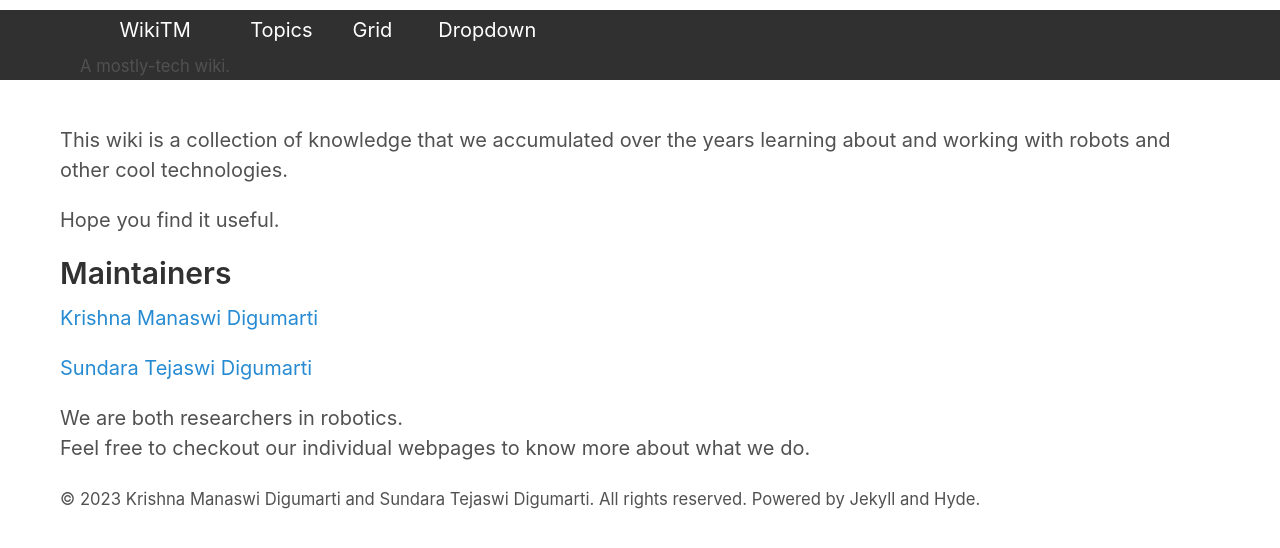
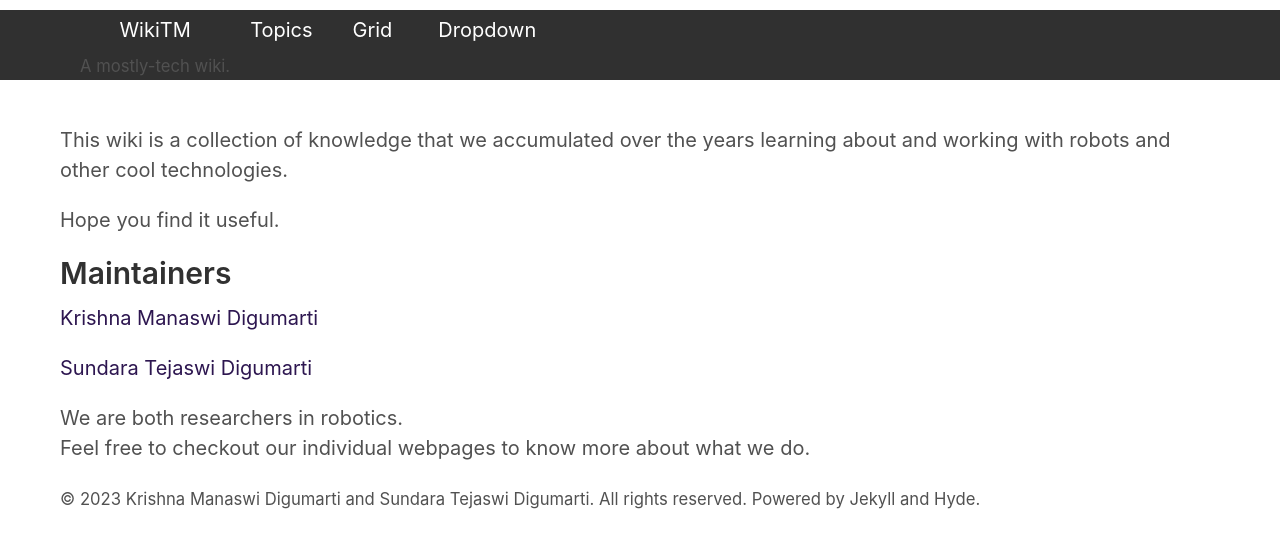
Before and after one commit to tejaswid/wikitm, a Jekyll site: the page built from index.html, in a window 1280 px wide. Shown: the top 548 px of the page. Built offline with Jekyll 4.4.1, drawn with Linux system fonts in a browser that asks for light colours; the list of posts is cut into pages by our own code.

Commit message:
added custom colors

```diff
--- a/_sass/_card.scss
+++ b/_sass/_card.scss
@@ -78,7 +78,7 @@
 /* when hovering over the card, make the card bar (underline) longer and purple */
 .card:hover .card-bar {
 	width: 50%;
-  background-color: #2D1650;
+  background-color: $tm-purple;
 }
 
 .card:hover .card-title {
--- a/_sass/_variables.scss
+++ b/_sass/_variables.scss
@@ -10,8 +10,18 @@
 $green: #90a959;
 $cyan: #75b5aa;
 $blue: #268bd2;
+
 // $blue: #6a9fb5;
 $brown: #8f5536;
+
+// t and m colours
+$tm-purple: #2D1650;
+$tm-pink: #fca7d1;
+$tm-redorange: #d4441c;
+$tm-blue: #00a4ef;
+$tm-green: #7fba00;
+$tm-yellow: #ffba00;
+
 
 $root-font-family: -apple-system, BlinkMacSystemFont, "Segoe UI", Roboto, "Helvetica Neue", Arial, "Noto Sans", sans-serif, "Apple Color Emoji", "Segoe UI Emoji", "Segoe UI Symbol", "Noto Color Emoji" !default;
 $root-font-size: 16px;
@@ -19,7 +29,7 @@
 
 $body-color: #515151;
 $body-bg: #fff;
-$link-color: $blue;
+$link-color: $tm-purple;
 
 $border-color: #e5e5e5;
 
```
